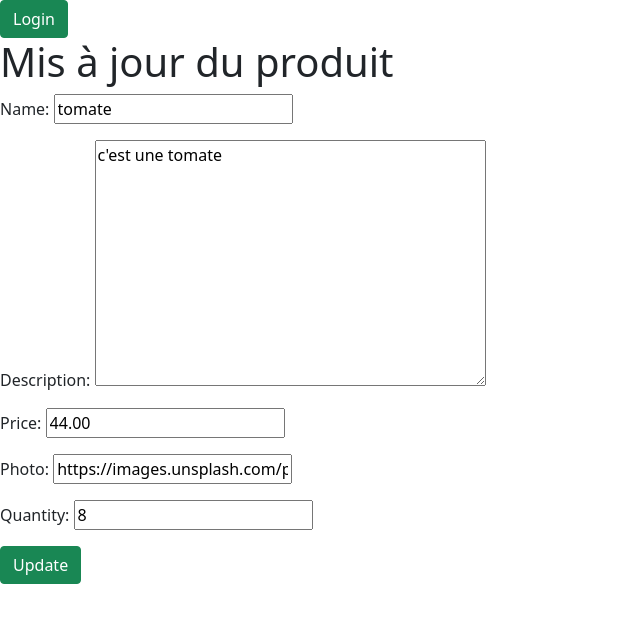
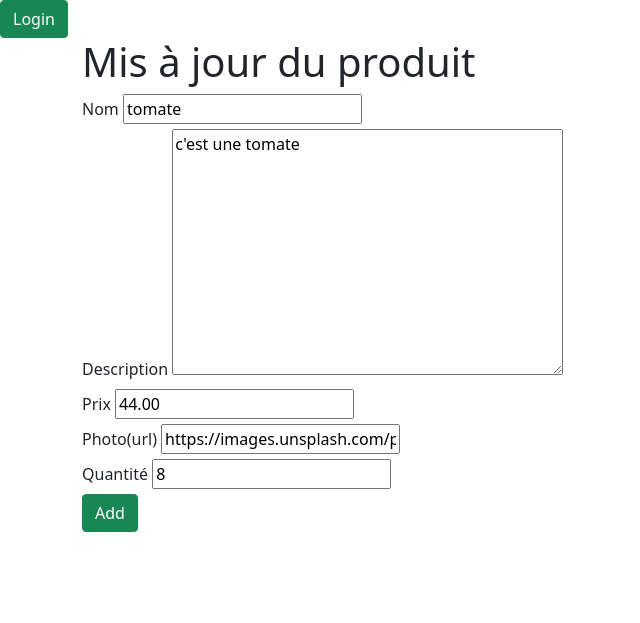
Before and after one commit to Sev7n2507/Django, a Django app: page /app/3/update/ in a window 1280 px wide. Shown: the part 56-679 px from the top of the page, without its empty margins (0-640 px from the left). Run offline with Django 4.2, Linux system fonts and the light colour scheme; data comes from the database, SQL or seed files in the repository; both versions use the stored data as it was after the commit.

Commit message:
refont of forms & add alerts

```diff
--- a/renduDjango/app/templates/app/list_product.html
+++ b/renduDjango/app/templates/app/list_product.html
@@ -5,6 +5,9 @@
   <a href="/app/create/" type="button" class="btn btn-success"> Add Product </a>
 
   <div class="container" style="width: 80%; justify-content: center">
+    {% for message in messages %}
+    <div class="alert alert-primary">{{message}}</div>
+    {% endfor %}
     <div class="row">
       {% for data in dataset %} {% if data.quantity > 0%}
       <div class="col-lg-4 mb-3 d-flex align-items-stretch">
--- a/renduDjango/app/templates/app/update_product.html
+++ b/renduDjango/app/templates/app/update_product.html
@@ -1,11 +1,35 @@
 {% extends './base.html' %} {% block content %}
-<div class="main">
+<div class="container">
   <h1>Mis à jour du produit</h1>
 
   <form method="POST">
-    {% csrf_token %} {{ form.as_p }}
+    {% csrf_token %}
+    <div class="form-group">
+      <label class="form-label">Nom</label>
+      {{form.name}}
+    </div>
+    <div class="form-group">
+      <label class="form-label">Description</label>
+      {{form.description}}
+    </div>
+    <div class="form-group">
+      <label class="form-label">Prix</label>
+      {{form.price}}
+    </div>
+    <div class="form-group">
+      <label class="form-label">Photo(url)</label>
+      {{form.photo}}
+    </div>
+    <div class="form-group">
+      <label class="form-label">Quantité</label>
+      {{form.quantity}}
+    </div>
 
-    <input type="submit" value="Update" class="btn btn-success" />
+    {% for error in form.errors %}
+    <div class="alert alert-danger">{{error}}</div>
+    {% endfor %}
+
+    <input type="submit" value="Add" class="btn btn-success" />
   </form>
 </div>
 {% endblock %}
--- a/renduDjango/app/views.py
+++ b/renduDjango/app/views.py
@@ -50,6 +50,7 @@ def detail_product(request, id):
         else:
             product.quantity = product.quantity - int(substract)
             product.save()
+            messages.success(request, "Commande prise avec succès")
 
             return HttpResponseRedirect("/app/")
 
@@ -73,6 +74,8 @@ def update_product(request, id):
     # redirect to detail_view
     if form.is_valid():
         form.save()
+        messages.success(request, "Produit modifié avec succès")
+
         return HttpResponseRedirect("/app/")
 
     # add form dictionary to context
```
Also changed, not shown: renduDjango/app/templates/app/create_product.html (+27 -2 lines), renduDjango/db.sqlite3.
